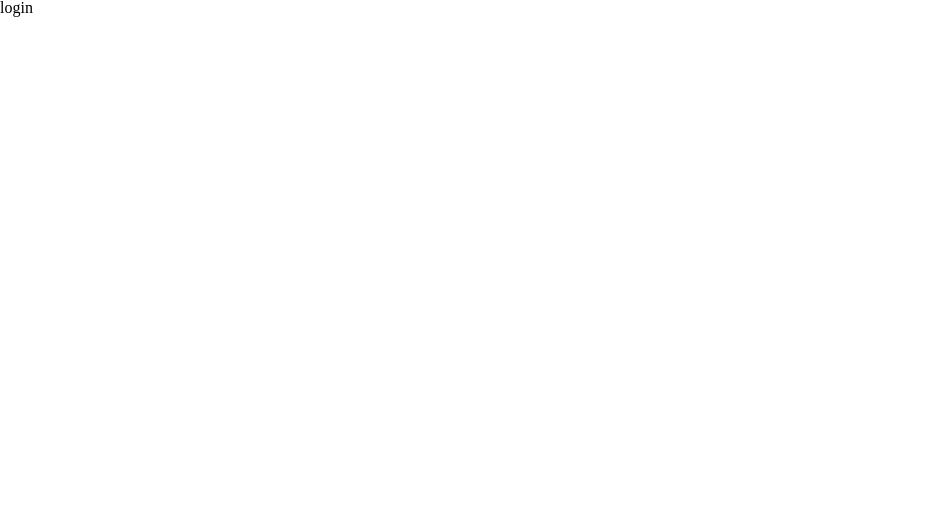
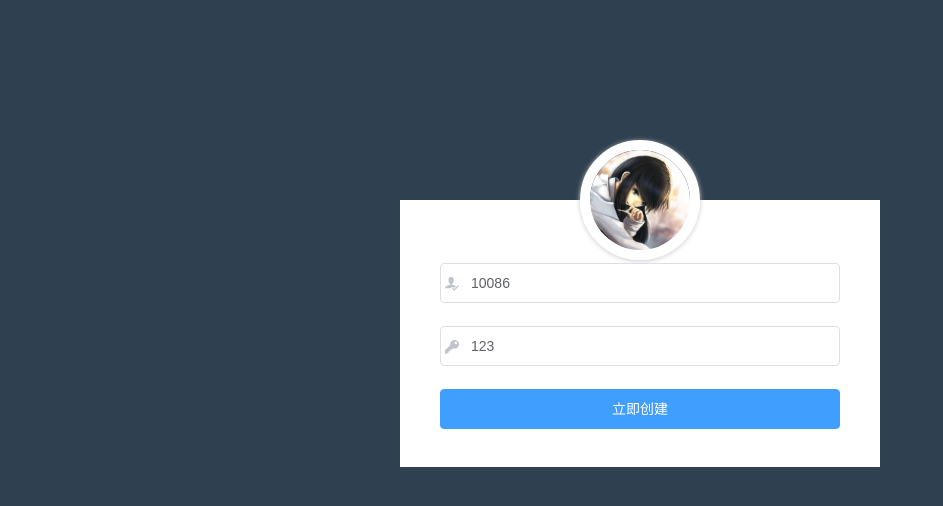
Before and after one commit to xiaojin22/heimaback_39, a Vue app: page /#/login in a window 1280 px wide. Shown: the top 506 px of the page, without its empty margins (0-943 px from the left). Built offline with nearby package versions, Linux system fonts and the light colour scheme.

Commit message:
04,实现login登录页面完成，index首页路由配置

```diff
--- /dev/null
+++ b/src/apis/myaxios.js
@@ -0,0 +1,10 @@
+// 1,引入封装好的axios
+import axios from '../utils/axios.js'
+// 2，设置登录api的方法
+export const getloginData = (data) => {
+  return axios({
+    url: '/login',
+    method: 'post',
+    data
+  })
+}
--- a/src/main.js
+++ b/src/main.js
@@ -4,8 +4,14 @@ import App from './App.vue'
 // 引入样式重定向和字体图片样式
 import './styles/index.less'
 
+// 引入全局Element-ui
+import ElementUI from 'element-ui'
+import 'element-ui/lib/theme-chalk/index.css'
+
 // 引入路由模块router
 import router from './routers/index.js'
+// 使用element-ui
+Vue.use(ElementUI)
 Vue.config.productionTip = false
 
 new Vue({
--- a/src/routers/index.js
+++ b/src/routers/index.js
@@ -6,15 +6,23 @@ import VueRouter from 'vue-router'
 
 // 引入组件
 import Login from '../views/login.vue'
+import Index from '../views/index.vue'
 // 3.vue.use管理
 Vue.use(VueRouter)
 // 4.创建vue实例对象
 var router = new VueRouter({
   routes: [
     {
+      // 这是登录页面
       name: 'Login',
       path: '/login',
       component: Login
+    },
+    {
+      // 这是index后台系统管理页面
+      name: 'Index',
+      path: '/index',
+      component: Index
     }
   ]
 })
--- /dev/null
+++ b/src/utils/axios.js
@@ -0,0 +1,7 @@
+// 1,引入axios
+import axios from 'axios'
+
+// 2.创建基准路径
+axios.defaults.baseURL = 'http://localhost:3000'
+// 3,暴露
+export default axios
--- /dev/null
+++ b/src/views/index.vue
@@ -0,0 +1,14 @@
+<template>
+    <div class="index">
+        index页面
+    </div>
+</template>
+
+<script>
+export default {
+}
+</script>
+
+<style scoped lang="less">
+
+</style>
--- a/src/views/login.vue
+++ b/src/views/login.vue
@@ -1,14 +1,121 @@
 <template>
-    <div class="login">
-login
+  <div class="login">
+    <div class="container">
+      <img class="avatar" src="../assets/snipaste_20191127_192830.png" alt />
+      <el-form :model="ruleUser" :rules="rules" ref="ruleUser" class="demo-ruleForm">
+        <!-- //用户名 -->
+        <el-form-item prop="username1">
+          <el-input
+            prefix-icon="icon-user-check"
+            v-model="ruleUser.username"
+            placeholder="请输入用户/手机号"
+          ></el-input>
+        </el-form-item>
+        <!-- //密码 -->
+        <el-form-item prop="password1">
+          <el-input prefix-icon="icon-key" v-model="ruleUser.password" placeholder="请输入密码"></el-input>
+        </el-form-item>
+        <!-- //创建按钮 -->
+        <el-form-item>
+          <el-button type="primary" class="login-btn" @click="submitLogin">立即创建</el-button>
+        </el-form-item>
+      </el-form>
     </div>
+  </div>
 </template>
 
 <script>
+// 引入封装好的myaxios方法
+import { getloginData } from '../apis/myaxios.js'
 export default {
+  data () {
+    return {
+      // 用户登录信息
+      ruleUser: {
+        username: '10086',
+        password: '123'
+      },
+      // 登录验证规则
+      rules: {
+        username: [
+          { required: true, message: '用户名/手机号', trigger: 'blur' }
+        ],
+        password: [
+        //   { required: true, message: '请输入密码', trigger: 'blur' },
+          {
+            min: 3,
+            max: 16,
+            message: '请输入3-16位的密码',
+            trigger: 'blur'
+          }
+        ]
+      }
+
+    }
+  },
+  methods: {
+    // 注册登录事件
+    submitLogin () {
+      // 1.2登录前要验证登录是否符合，如果密码。账号正确，登录成功则到index首页
+      this.$refs.ruleUser.validate(async valid => {
+        //    valid返回true登录成功，验证通过，发起登录请求
+        console.log(this.$refs.ruleUser)
+        if (valid) {
+          alert(111)
+          console.log(234)
+          // 1.1this.ruleUser；通过ref定义；获取input表单要提交请求的数据
+          let res = await getloginData(this.ruleUser)
+          console.log(res)
+          if (res.data.message === '登录成功') {
+            // 登录到index管理系统后台页面
+            this.$router.push({ path: '/index' })
+            // 将tonken值存储到本地
+            // localStorage.setItem('heima_back_39_token', res.data.data.token)
+          } else {
+            // 给出错误提示
+            this.$message.error(res.data.message)
+          }
+        } else {
+          // 验证不通过，则终止请求的发送
+          this.$message.error('信息登录错误，请重新输入')
+          return false
+        }
+      })
+    }
+  }
 }
 </script>
 
 <style scoped lang="less">
-
+.login {
+  position: fixed;
+  width: 100%;
+  height: 100%;
+  background-color: #2f4050;
+  .container {
+    position: absolute;
+    left: 0;
+    right: 0;
+    width: 400px;
+    padding: 0px 40px 15px 40px;
+    margin: 200px auto;
+    background: white;
+    .avatar {
+      position: relative;
+      left: 50%;
+      width: 120px;
+      height: 120px;
+      margin-left: -60px;
+      margin-top: -60px;
+      box-sizing: border-box;
+      border-radius: 50%;
+      border: 10px solid #fff;
+      box-shadow: 0 1px 5px #ccc;
+      overflow: hidden;
+    }
+    .login-btn {
+      width: 100%;
+    }
+  }
+}
 </style>
```
Also changed, not shown: src/assets/snipaste_20191127_192830.png (added).
